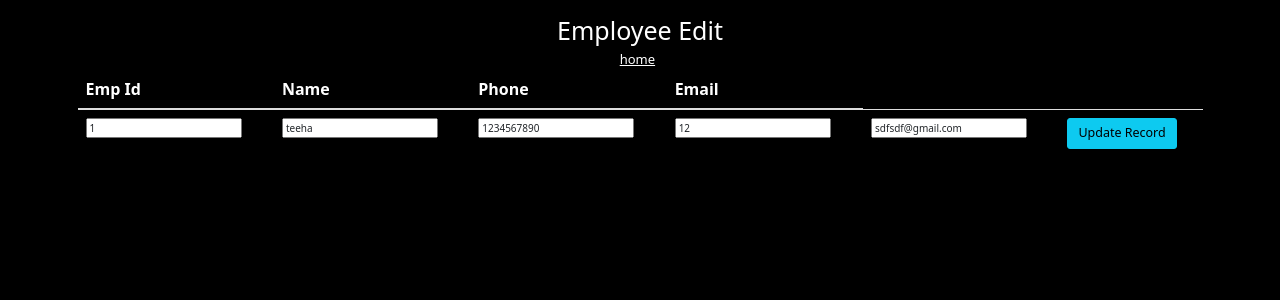
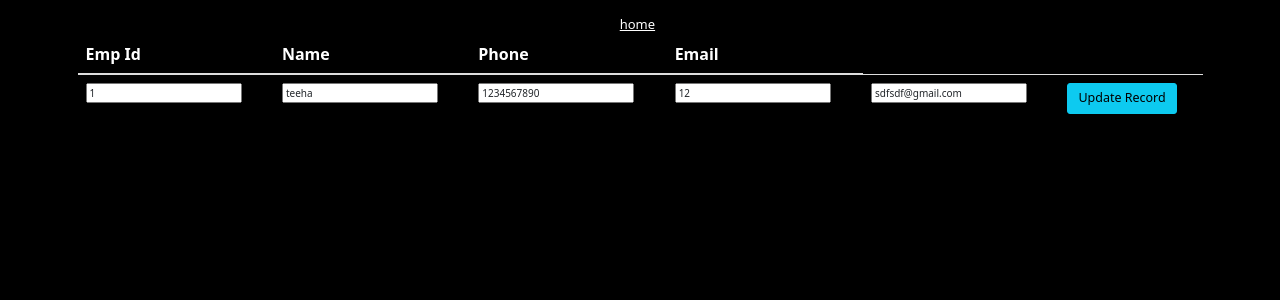
Before and after one commit to tejaswinigsl/crud_t, a Django app: page /update/1/ in a window 1280 px wide. Shown: the top 300 px of the page. Run offline with Django 3.2, Linux system fonts and the light colour scheme; data comes from the database, SQL or seed files in the repository; some libraries are stand-ins or nearby versions.

Commit message:
Update update.html

```diff
--- a/templates/app/update.html
+++ b/templates/app/update.html
@@ -2,7 +2,7 @@
 {% extends 'app/base.html'%}
 {%block body_block%}
 <br>
-<h1 style="color:white;">Employee Edit</h1>
+
 <a href='https://crud-t.herokuapp.com/' style="color: white; font-size: small;">home</a></td>
 
 <table class="table table-borderless">
```
